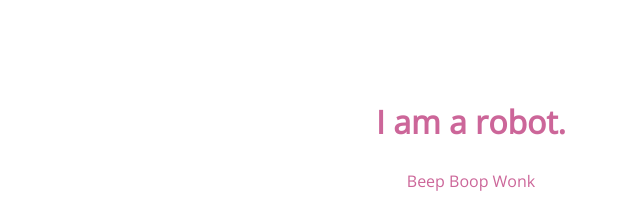
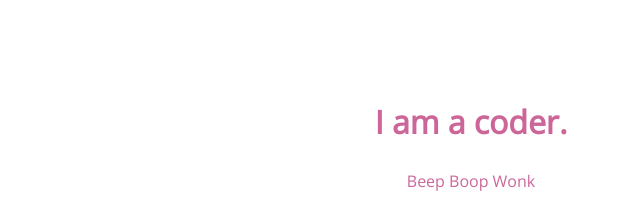
Before and after one commit to mburrows3/105-project, a plain HTML site: page index.html in a window 1280 px wide. Shown: the top 205 px of the page, 169-809 px from the left. Drawn offline with nearby package versions, Linux system fonts and the light colour scheme.

Commit message:
new title

```diff
--- a/index.html
+++ b/index.html
@@ -8,7 +8,7 @@
 </head>
 <body>
 	<section>
-		<h1>I am a robot.</h1>
+		<h1>I am a coder.</h1>
 		<p>Beep Boop Wonk</p>
 		<img src="img/happy-blue-robot.png">
 	</section>
```
